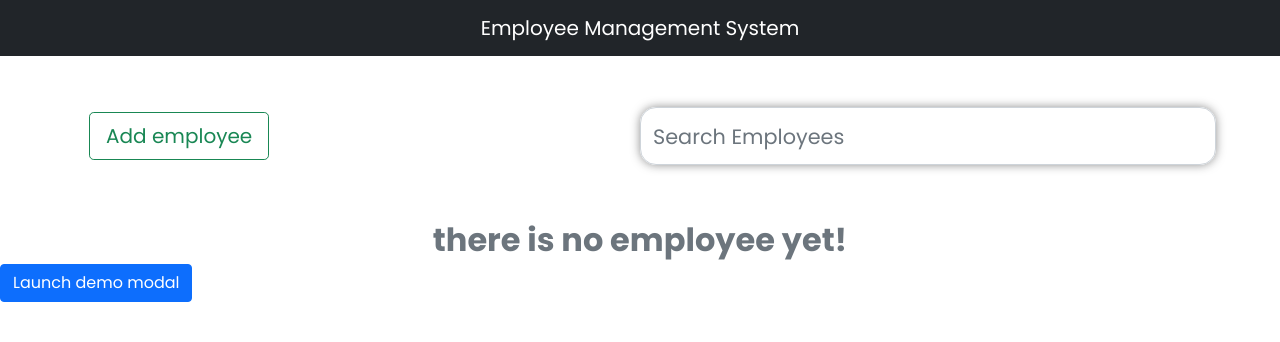
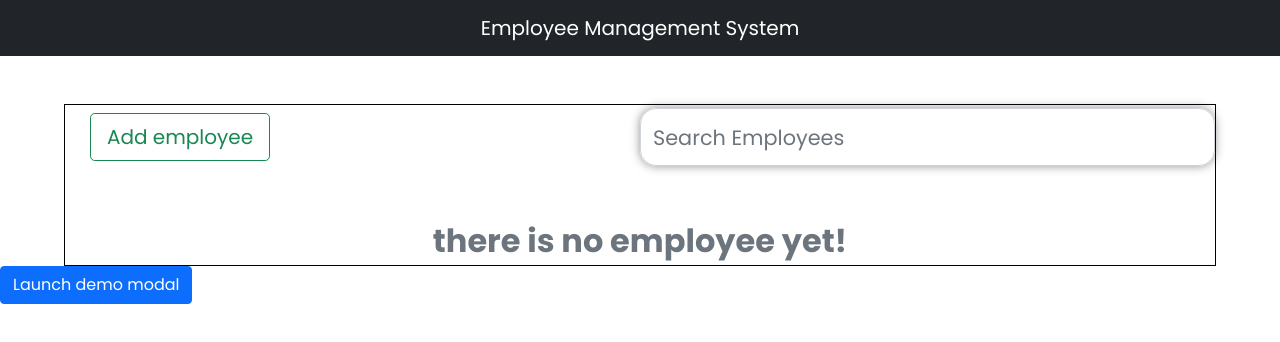
Before and after one commit to Amitlpu-840/Employee-management-system, an Angular app: page / in a window 1280 px wide. Shown: the top 342 px of the page. Built offline with nearby package versions, Linux system fonts and the light colour scheme.

Commit message:
updated app

```diff
--- a/src/app/app.component.html
+++ b/src/app/app.component.html
@@ -2,7 +2,7 @@
 
   <app-header></app-header>
 
-  <main class="black-borde" >
+  <main class="black-border" >
     <div class="toolbar">
       <div class="add-employee">
         <button type="button" class="btn btn-outline-success btn-lg">Add employee</button>
@@ -25,6 +25,7 @@
 
 </div>
 
+<!-- Button trigger modal -->
 <!-- Button trigger modal -->
 <button type="button" class="btn btn-primary" data-toggle="modal" data-target="#exampleModal">
   Launch demo modal
```
